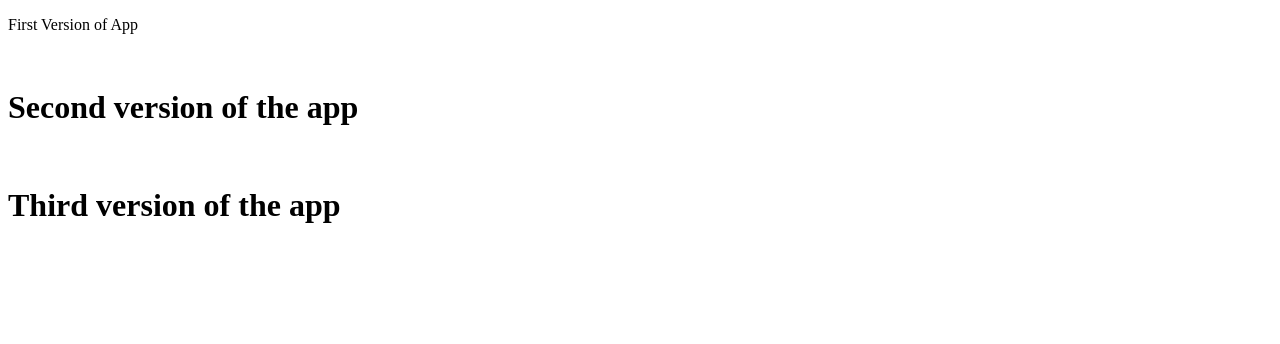
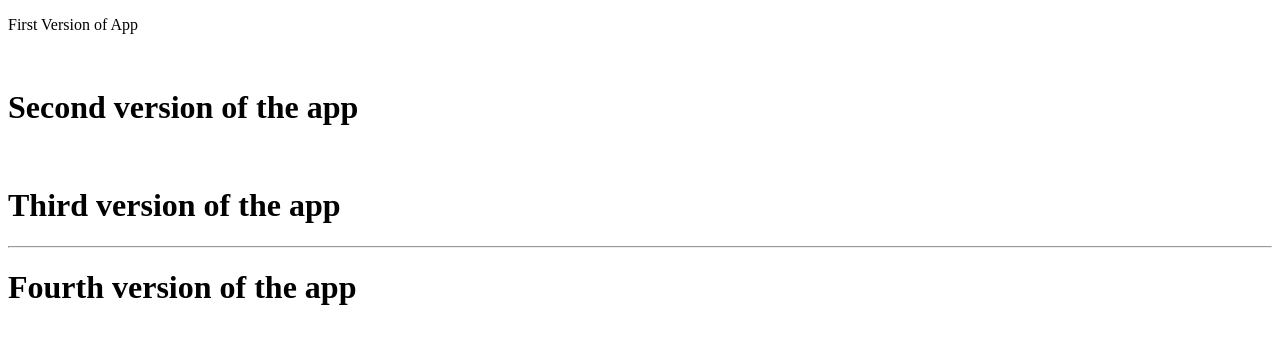
Before and after one commit to Pro-Fawad/Sample-repo, a plain HTML site: page index.html in a window 1280 px wide. Drawn offline with Linux system fonts and the light colour scheme.

Commit message:
Fourth version

```diff
--- a/index.html
+++ b/index.html
@@ -11,5 +11,7 @@
     <h1>Second version of the app</h1>
     <br>
     <h1>Third version of the app</h1>
+    <hr>
+    <h1>Fourth version of the app</h1>
 </body>
 </html>
```
